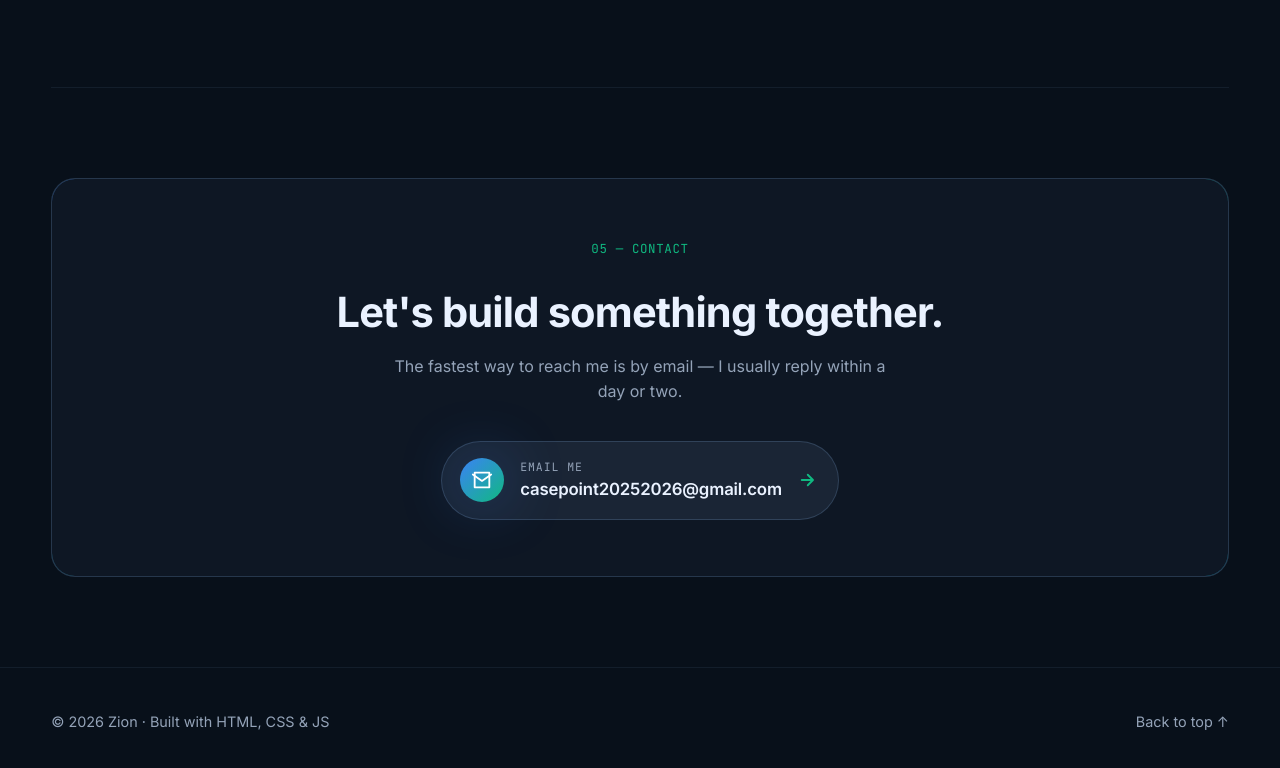
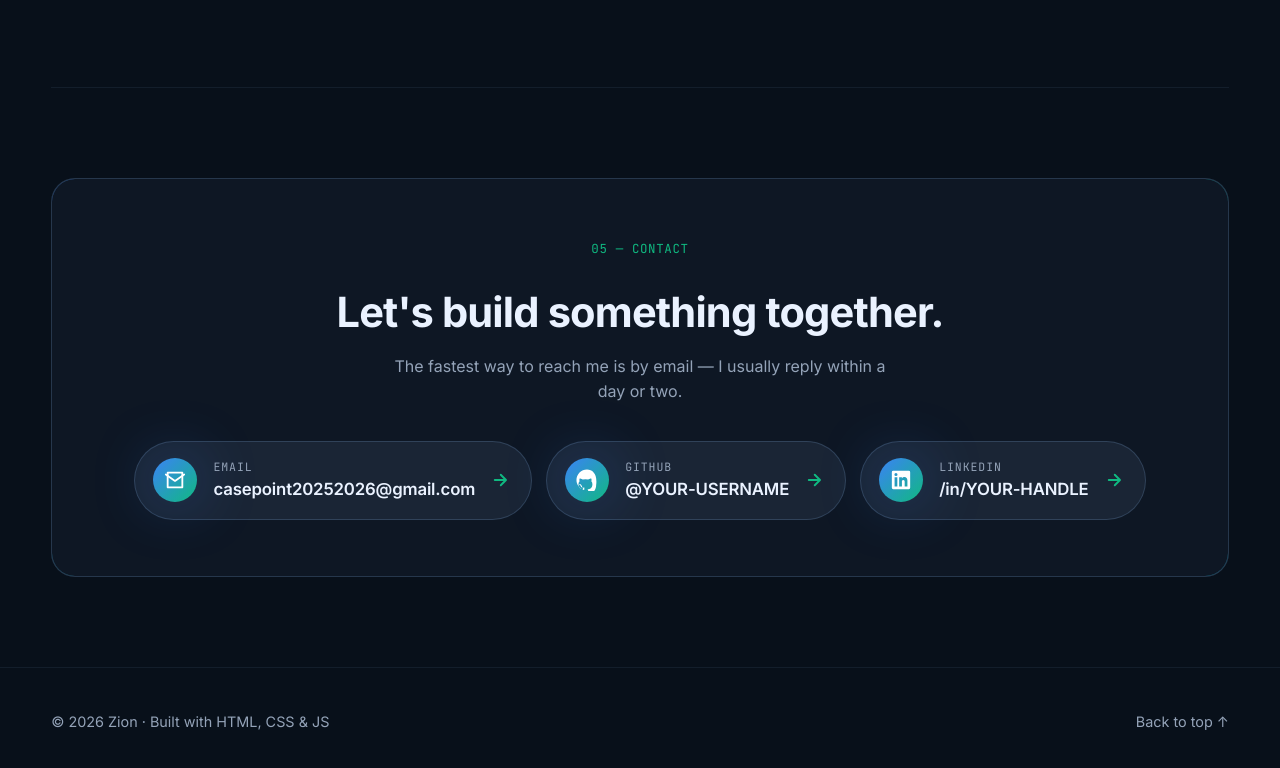
Before and after one commit to hyper-lab/Portfolio-, a plain HTML site: page index.html in a window 1280 px wide. Shown: the part 3306-4074 px from the top of the page. Drawn offline with Linux system fonts and the light colour scheme.

Commit message:
Add GitHub and LinkedIn pills next to email

```diff
--- a/index.html
+++ b/index.html
@@ -257,18 +257,46 @@
           <p class="contact-sub">The fastest way to reach me is by email — I usually reply within a day or two.</p>
         </div>
 
+        <div class="contact-pills">
           <a class="email-pill" href="mailto:casepoint20252026@gmail.com" aria-label="Send me an email">
             <span class="email-icon" aria-hidden="true">
               <svg width="22" height="22" viewBox="0 0 24 24" fill="none" stroke="currentColor" stroke-width="2" stroke-linecap="round" stroke-linejoin="round"><path d="M4 4h16v16H4z"/><path d="m22 6-10 7L2 6"/></svg>
             </span>
             <span class="email-text">
-            <span class="email-label">Email me</span>
+              <span class="email-label">Email</span>
               <span class="email-address">casepoint20252026@gmail.com</span>
             </span>
             <span class="email-arrow" aria-hidden="true">
               <svg width="18" height="18" viewBox="0 0 24 24" fill="none" stroke="currentColor" stroke-width="2.5" stroke-linecap="round" stroke-linejoin="round"><path d="M5 12h14M13 5l7 7-7 7"/></svg>
             </span>
           </a>
+
+          <a class="email-pill" href="https://github.com/YOUR-USERNAME" target="_blank" rel="noopener" aria-label="Visit my GitHub profile">
+            <span class="email-icon" aria-hidden="true">
+              <svg width="22" height="22" viewBox="0 0 24 24" fill="currentColor"><path d="M12 .5C5.7.5.5 5.7.5 12c0 5 3.3 9.3 7.8 10.8.6.1.8-.2.8-.6v-2c-3.2.7-3.9-1.4-3.9-1.4-.5-1.3-1.3-1.7-1.3-1.7-1.1-.7.1-.7.1-.7 1.2.1 1.8 1.2 1.8 1.2 1 .1.8 2.5 1.5 3.1.1.7.4 1.2.7 1.5-2.6-.3-5.3-1.3-5.3-5.7 0-1.3.4-2.3 1.2-3.1-.1-.3-.5-1.5.1-3.1 0 0 1-.3 3.3 1.2a11 11 0 0 1 6 0c2.3-1.5 3.3-1.2 3.3-1.2.7 1.6.2 2.8.1 3.1.8.8 1.2 1.9 1.2 3.1 0 4.4-2.7 5.4-5.3 5.7.4.4.8 1.1.8 2.2v3.2c0 .3.2.7.8.6 4.5-1.5 7.8-5.8 7.8-10.8C23.5 5.7 18.3.5 12 .5z"/></svg>
+            </span>
+            <span class="email-text">
+              <span class="email-label">GitHub</span>
+              <span class="email-address">@YOUR-USERNAME</span>
+            </span>
+            <span class="email-arrow" aria-hidden="true">
+              <svg width="18" height="18" viewBox="0 0 24 24" fill="none" stroke="currentColor" stroke-width="2.5" stroke-linecap="round" stroke-linejoin="round"><path d="M5 12h14M13 5l7 7-7 7"/></svg>
+            </span>
+          </a>
+
+          <a class="email-pill" href="https://linkedin.com/in/YOUR-HANDLE" target="_blank" rel="noopener" aria-label="Visit my LinkedIn profile">
+            <span class="email-icon" aria-hidden="true">
+              <svg width="22" height="22" viewBox="0 0 24 24" fill="currentColor"><path d="M20.5 2h-17A1.5 1.5 0 0 0 2 3.5v17A1.5 1.5 0 0 0 3.5 22h17a1.5 1.5 0 0 0 1.5-1.5v-17A1.5 1.5 0 0 0 20.5 2zM8 19H5V9h3zm-1.5-11.3a1.7 1.7 0 1 1 0-3.4 1.7 1.7 0 0 1 0 3.4zM19 19h-3v-5c0-1.2-.4-2-1.5-2-.8 0-1.3.5-1.5 1.1V19h-3V9h3v1.3a3 3 0 0 1 2.7-1.5c2 0 3.3 1.3 3.3 4z"/></svg>
+            </span>
+            <span class="email-text">
+              <span class="email-label">LinkedIn</span>
+              <span class="email-address">/in/YOUR-HANDLE</span>
+            </span>
+            <span class="email-arrow" aria-hidden="true">
+              <svg width="18" height="18" viewBox="0 0 24 24" fill="none" stroke="currentColor" stroke-width="2.5" stroke-linecap="round" stroke-linejoin="round"><path d="M5 12h14M13 5l7 7-7 7"/></svg>
+            </span>
+          </a>
+        </div>
       </div>
     </section>
   </main>
--- a/styles.css
+++ b/styles.css
@@ -530,7 +530,14 @@ a { color: inherit; text-decoration: none; }
 }
 .contact-sub { color: var(--muted); margin: 0 auto; max-width: 50ch; }
 
-/* Email pill */
+/* Contact pills */
+.contact-pills {
+  display: flex;
+  flex-wrap: wrap;
+  justify-content: center;
+  gap: 14px;
+}
+
 .email-pill {
   display: inline-flex;
   align-items: center;
```
Lines whose indentation alone changed are shown as unchanged.
